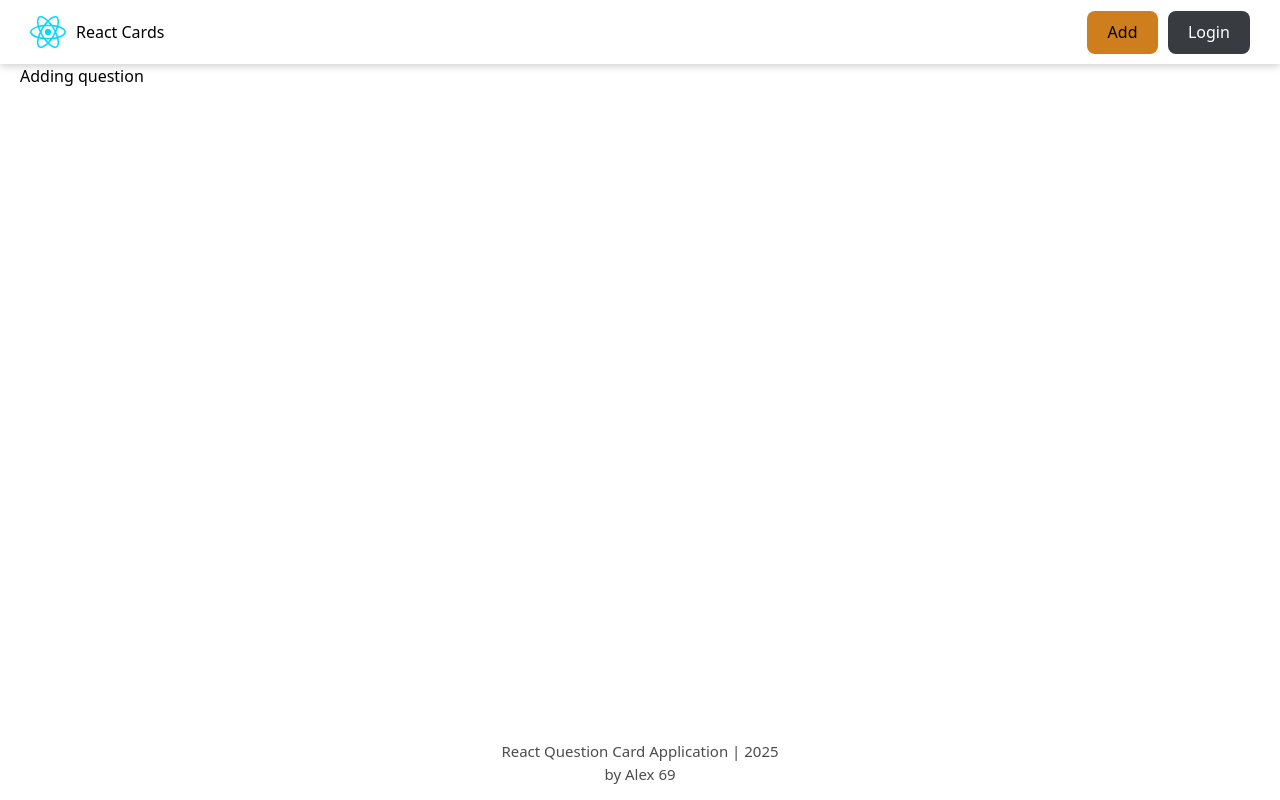
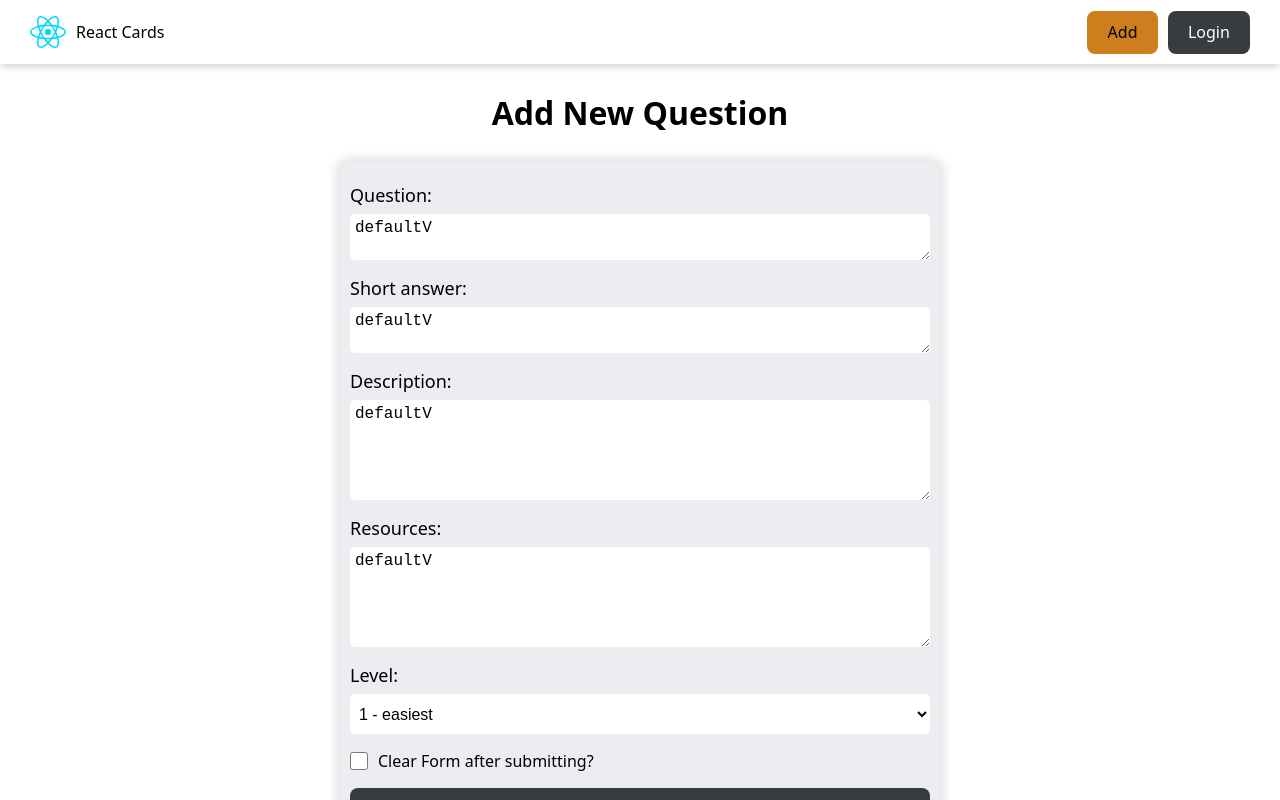
Before and after one commit to ReactProjects69/react-question-cards, a React (Vite) app: page /addquestion in a window 1280 px wide. Built offline with nearby package versions, Linux system fonts and the light colour scheme.

Commit message:
Add Question page layout
Add Question layout created and stylized

```diff
--- a/db.json
+++ b/db.json
@@ -22,7 +22,7 @@
         "https://react.dev/learn/writing-markup-with-jsx"
       ],
       "level": 2,
-      "completed": false,
+      "completed": true,
       "editDate": "03.02.2025, 20:25"
     },
     {
--- a/scripts/create-component.js
+++ b/scripts/create-component.js
@@ -26,8 +26,7 @@ if (!fs.existsSync(componentDir)) {
 }
 
 // Создаем основной файл компонента (.tsx)
-const componentContent = `import React from 'react';
-import cls from './${componentName}.module.css';
+const componentContent = `import cls from './${componentName}.module.css';
 
 export function ${componentName}() {
   return <></>;
--- a/src/App.tsx
+++ b/src/App.tsx
@@ -3,6 +3,7 @@ import { BrowserRouter, Route, Routes } from 'react-router-dom';
 import { HomePage } from './pages/HomePage';
 import { NotFoundPage } from './pages/NotFoundPAge';
 import { QuestionPage } from './pages/QuestionPage';
+import { AddQuestionPage } from './pages/AddQuestionPage';
 
 export function App() {
     return (
@@ -11,7 +12,7 @@ export function App() {
                 <Route element={<MainLayout />}>
                     <Route path="/" element={<HomePage />} />
                     <Route path="/forbidden" element={<div>Forbidden!!!</div>} />
-                    <Route path="/addquestion" element={<div>Adding question</div>} />
+                    <Route path="/addquestion" element={<AddQuestionPage />} />
                     <Route path="/question/:id" element={<QuestionPage />} />
 
                     <Route path="*" element={<NotFoundPage />} />
--- a/src/components/Selector/Selector.tsx
+++ b/src/components/Selector/Selector.tsx
@@ -3,16 +3,27 @@ import cls from './Selector.module.css';
 import { SelectorOption } from '../../models/SelectorOption.ts';
 
 type SelectorProps = {
-    value: string;
-    onChange: (e: ChangeEvent<HTMLSelectElement>) => void;
+    id?: string;
+    name?: string;
+    value?: string;
+    onChange?: (e: ChangeEvent<HTMLSelectElement>) => void;
     header: string;
     headerDisabled: boolean;
     options?: SelectorOption[];
+    className?: string;
+    defaultVault?: string;
 };
 
 export function Selector(props: SelectorProps) {
     return (
-        <select value={props.value} onChange={props.onChange} className={cls.selector}>
+        <select
+            value={props.value}
+            onChange={props.onChange}
+            className={props.className || cls.selector}
+            id={props.id}
+            name={props.name}
+            defaultValue={props.value}
+        >
             <option disabled={props.headerDisabled} value="">
                 {props.header}
             </option>
--- a/src/index.css
+++ b/src/index.css
@@ -1,9 +1,12 @@
 :root {
     --main-bg-color: #23272F;
     --text-color: #fff;
+
     --btn-bg-color: #383b3f;
     --btn-text-color: #fff;
-    --card-bg-color: #343A46;
+
+    --card-bg-color: #343Afa46;
+    --green-color: #219679;
 
     font-family: system-ui, Avenir, Helvetica, Arial, sans-serif;
     line-height: 1.5;
@@ -43,6 +46,7 @@ body {
         --btn-text-color: #57C4DC;
 
         --card-bg-color: #343A46;
+        --green-color: #219679;
     }
 }
 
@@ -55,5 +59,6 @@ body {
         --btn-text-color: #fff;
 
         --card-bg-color: #ebedf0;
+        --green-color: #219679;
     }
 }
--- /dev/null
+++ b/src/pages/AddQuestionPage/AddQuestionPage.module.css
@@ -0,0 +1,69 @@
+.formTitle {
+    margin: 25px auto;
+    width: fit-content;
+}
+
+.formContainer {
+    width: 100%;
+    max-width: 600px;
+    margin: 0 auto;
+    border-radius: 10px;
+    background-color: var(--card-bg-color);
+    box-shadow: 0 0 8px 5px rgba(0, 0, 0, 0.1);
+}
+
+.form {
+    width: 100%;
+    padding: 20px 10px;
+    display: flex;
+    flex-direction: column;
+    justify-content: flex-start;
+    align-items: stretch;
+    gap: 15px;
+}
+
+.formControl {
+    width: 100%;
+    display: flex;
+    flex-direction: column;
+    justify-content: flex-start;
+    align-items: stretch;
+    gap: 5px;
+
+    label {
+        color: var(--text-color);
+        font-size: 18px;
+    }
+
+    select, textarea {
+        padding: 5px;
+        color: var(--text-color);
+        background-color: var(--main-bg-color);
+        font-size: 16px;
+        border-radius: 5px;
+        border: none;
+        outline: none;
+
+        &:focus-visible {
+            outline: 2px solid var(--green-color);
+        }
+    }
+}
+
+.clearFormControl {
+    width: 100%;
+    display: flex;
+    justify-content: flex-start;
+    align-items: center;
+    gap: 10px;
+}
+
+.checkbox {
+    width: 18px;
+    height: 18px;
+    accent-color: var(--green-color);
+
+    &:disabled + span {
+        opacity: 0.5;
+    }
+}
--- /dev/null
+++ b/src/pages/AddQuestionPage/AddQuestionPage.tsx
@@ -0,0 +1,96 @@
+import cls from './AddQuestionPage.module.css';
+import { Selector } from '../../components/Selector';
+import { Button } from '../../components/Button';
+
+export function AddQuestionPage() {
+    return (
+        <>
+            <h1 className={cls.formTitle}>Add New Question</h1>
+
+            <div className={cls.formContainer}>
+                <form action={''} className={cls.form}>
+                    <div className={cls.formControl}>
+                        <label htmlFor="questionField">Question: </label>
+                        <textarea
+                            defaultValue={'defaultV'}
+                            name="question"
+                            id="questionField"
+                            cols={30}
+                            rows={2}
+                            required={true}
+                            placeholder="Enter Your Question"
+                        ></textarea>
+                    </div>
+
+                    <div className={cls.formControl}>
+                        <label htmlFor="answerField">Short answer: </label>
+                        <textarea
+                            defaultValue={'defaultV'}
+                            name="answer"
+                            id="answerField"
+                            cols={30}
+                            rows={2}
+                            required={true}
+                            placeholder="Enter Short Answer"
+                        ></textarea>
+                    </div>
+
+                    <div className={cls.formControl}>
+                        <label htmlFor="descriptionField">Description: </label>
+                        <textarea
+                            defaultValue={'defaultV'}
+                            name="description"
+                            id="descriptionField"
+                            cols={30}
+                            rows={5}
+                            required={true}
+                            placeholder="Enter Description"
+                        ></textarea>
+                    </div>
+
+                    <div className={cls.formControl}>
+                        <label htmlFor="descriptionField">Resources: </label>
+                        <textarea
+                            defaultValue={'defaultV'}
+                            name="resources"
+                            id="resourcesField"
+                            cols={30}
+                            rows={5}
+                            required={true}
+                            placeholder="Enter Resources separated by commas"
+                        ></textarea>
+                    </div>
+
+                    <div className={cls.formControl}>
+                        <label htmlFor="levelField">Level: </label>
+                        <Selector
+                            name="level"
+                            id="levelField"
+                            header={'Question Level'}
+                            headerDisabled={true}
+                            defaultVault={'defaultV'}
+                            options={[
+                                { value: '1', content: '1 - easiest' },
+                                { value: '2', content: '2 - medium' },
+                                { value: '3', content: '3 - hardest' },
+                            ]}
+                        />
+                    </div>
+
+                    <label htmlFor="clearFormField" className={cls.clearFormControl}>
+                        <input
+                            className={cls.checkbox}
+                            type="checkbox"
+                            name="clearForm"
+                            id="clearFormField"
+                            defaultValue={'true'}
+                        />
+                        <span>Clear Form after submitting?</span>
+                    </label>
+
+                    <Button>Add Question</Button>
+                </form>
+            </div>
+        </>
+    );
+}
--- /dev/null
+++ b/src/pages/AddQuestionPage/index.tsx
@@ -0,0 +1 @@
+export { AddQuestionPage } from './AddQuestionPage.tsx';
--- a/src/pages/QuestionPage/QuestionPage.module.css
+++ b/src/pages/QuestionPage/QuestionPage.module.css
@@ -86,5 +86,5 @@
 .checkbox {
     width: 18px;
     height: 18px;
-    accent-color: #16C47F;
+    accent-color: var(--green-color);
 }
```
